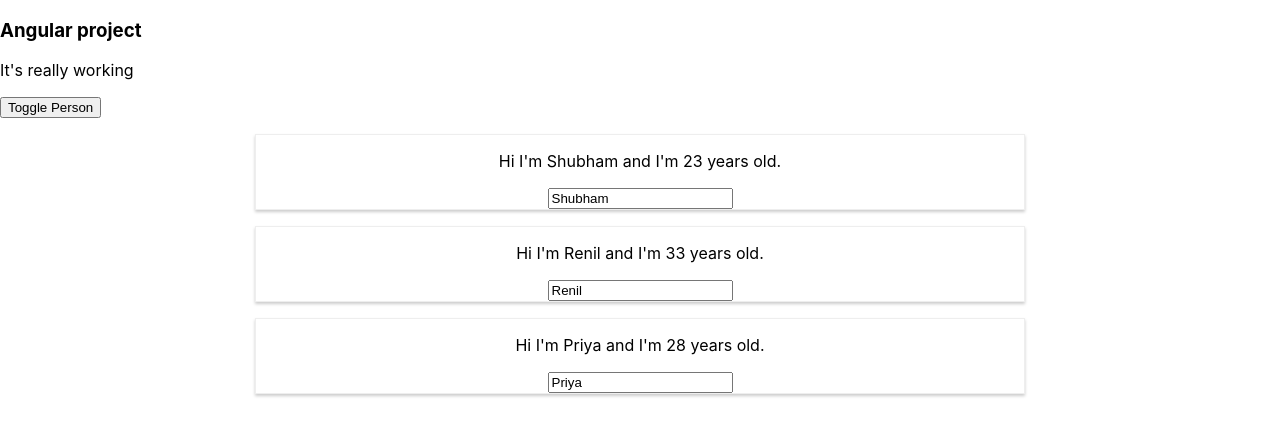
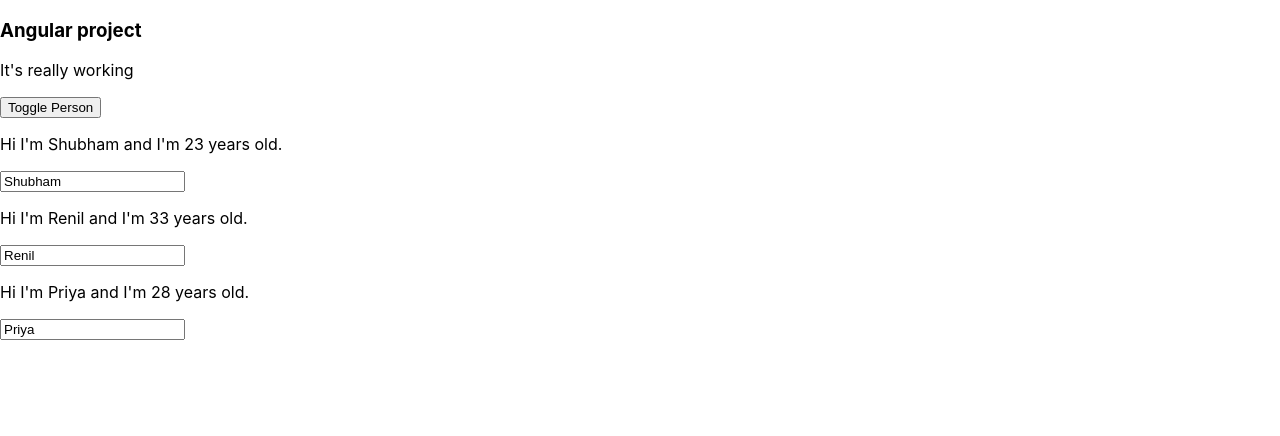
Before and after one commit to shubham-rocko/React-course-project, a React app in the folder my-app/: page / in a window 1280 px wide. Both pictures are taken after a click on the button "Toggle Person". Shown: the top 436 px of the page. Built offline with nearby package versions, Linux system fonts and the light colour scheme.

Commit message:
add media library using css-loader(css module)

```diff
--- a/my-app/src/Person/Person.css
+++ b/my-app/src/Person/Person.css
@@ -5,3 +5,9 @@
     box-shadow: 0 2px 3px #ccc;
     text-align: center;
 }
+
+@media (min-width: 500px){
+    .Person{
+        width: 450px;
+    }
+}
--- a/my-app/src/Person/Person.js
+++ b/my-app/src/Person/Person.js
@@ -1,12 +1,11 @@
 import React from "react";
 
-import "./Person.css";
+import classes from "./Person.css";
 
 const person = props => {
-  const style = {};
 
   return (
-    <div className="Person" style={style}>
+    <div className={classes.Person}>
       <p onClick={props.clicked}>
         Hi I'm {props.name} and I'm {props.age} years old.
       </p>
```
